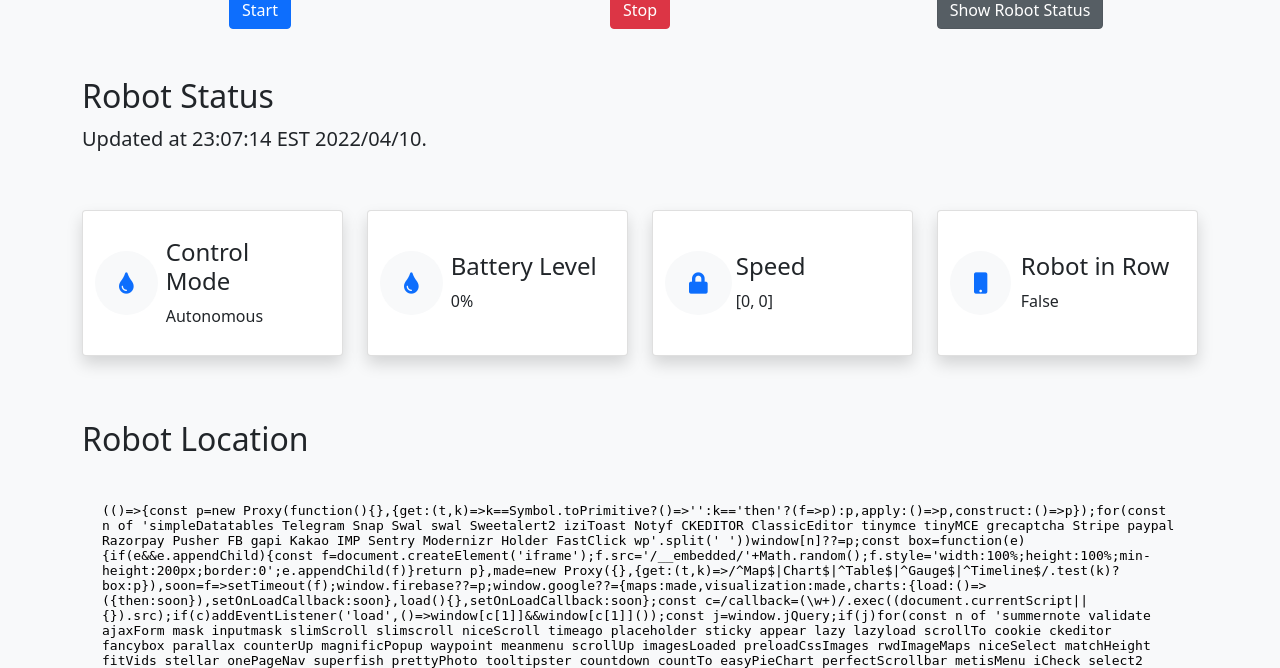
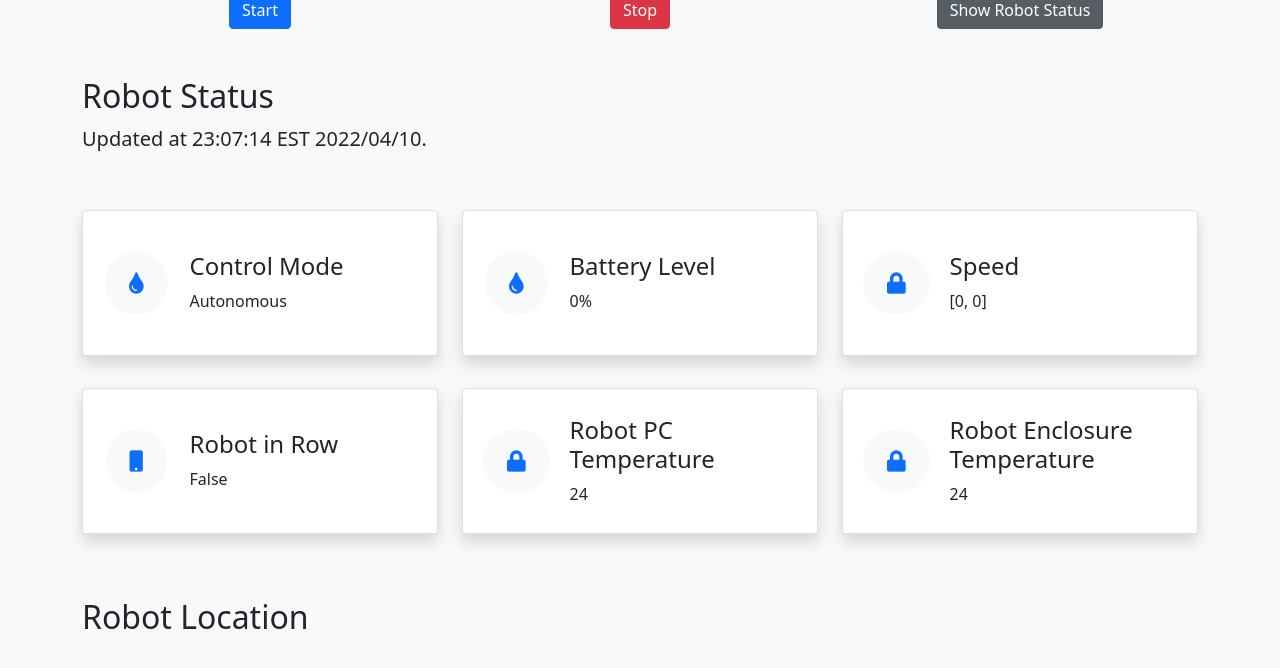
Before and after one commit to spraybot/spraybot_utils, a Flask app: page /show_status/ in a window 1280 px wide. Shown: the part 183-851 px from the top of the page. Run offline with Flask 2, Linux system fonts and the light colour scheme; data that the repository does not hold is empty; some libraries are stand-ins or nearby versions.

Commit message:
add temp status cards and fix control mode bug

```diff
--- a/scripts/webapp/app.py
+++ b/scripts/webapp/app.py
@@ -38,6 +38,8 @@
     robot_battery = db.Column(db.String(50), nullable=False) # battery percentage
     robot_speed = db.Column(db.String(100), nullable=False) # speed time and location
     robot_in_row = db.Column(db.String(50), nullable=False) # 0: robot in row, should spray; 1: outside of row, should not spray
+    robot_temp_pc = db.Column(db.String(50), nullable=False) # 0: robot in row, should spray; 1: outside of row, should not spray
+    robot_temp_enclosure = db.Column(db.String(50), nullable=False) # 0: robot in row, should spray; 1: outside of row, should not spray
     # robot_location_x = Column(String(50), nullable=False) # robot gps location first coordinate
     # robot_location_y = Column(String(50), nullable=False) # robot gps location second coordinate
     # robot_task_stat = Column(Integer, nullable=False) # 0 no task, 1 active task, 2 pending task, 3 paused task
@@ -54,6 +56,8 @@
             'robot_battery': self.robot_battery,
             'robot_speed': self.robot_speed,
             'robot_in_row': self.robot_in_row,
+            'robot_temp_pc': self.robot_temp_pc,
+            'robot_temp_enclosure': self.robot_temp_enclosure,
             # 'robot_location': self.robot_location,
             # 'robot_log_time': self.robot_log_time,
         }
@@ -70,7 +74,9 @@
                     robot_ctrl_mode="xx",
                     robot_battery="xx%",
                     robot_speed="xxxx",
-                    robot_in_row="xxxx"
+                    robot_in_row="xxxx",
+                    robot_temp_pc="xxxx",
+                    robot_temp_enclosure="xxxx",
                     )
     db.session.add(m)
     db.session.commit()
@@ -99,6 +105,9 @@
     else:
         control_mode = "Tele-op"
 
+    pc_temp = robot_client.getTempPC()
+    enclosure_temp = robot_client.getTempEnclosure()
+
 
     now = datetime.now()
     dt_string = now.strftime("%H:%M:%S EST %Y/%m/%d")
@@ -112,6 +121,8 @@
                         robot_battery=battery,
                         robot_speed=speed,
                         robot_in_row=in_row_stat,
+                        robot_temp_pc=pc_temp,
+                        robot_temp_enclosure=enclosure_temp,
                         )
     db.session.add(m)
     db.session.commit()
--- a/scripts/webapp/robot_web_client.py
+++ b/scripts/webapp/robot_web_client.py
@@ -113,7 +113,7 @@
         return str(self.items['in_row_status'])
 
     def getAutoMode(self):
-        return str(self.items['autonomous_mode'])
+        return self.items['autonomous_mode']
 
     def getTempPC(self):
         return str(self.items['temperature_pc'])
--- a/scripts/webapp/templates/index.html
+++ b/scripts/webapp/templates/index.html
@@ -72,7 +72,7 @@
           </div>
         </div>
         <div class="row d-flex mb-5">
-          <div class="col-10 mx-auto col-sm-6 col-md-6 col-lg-6 col-xl-3">
+          <div class="col-10 mx-auto col-sm-4 col-md-4 col-lg-4 col-xl-4">
             <div class="my-3 card card-body shadow p-4 ">
               <div
                 class="row align-items-center d-flex text-md-center text-lg-start">
@@ -93,7 +93,7 @@
               </div>
             </div>
           </div>
-          <div class="col-10 mx-auto col-sm-6 col-md-6 col-lg-6 col-xl-3">
+          <div class="col-10 mx-auto col-sm-4 col-md-4 col-lg-4 col-xl-4">
             <div class="my-3 card card-body shadow p-4 ">
               <div
                 class="row align-items-center d-flex text-md-center text-lg-start">
@@ -114,7 +114,7 @@
               </div>
             </div>
           </div>
-          <div class="col-10 mx-auto col-sm-6 col-md-6 col-lg-6 col-xl-3">
+          <div class="col-10 mx-auto col-sm-4 col-md-4 col-lg-4 col-xl-4">
             <div class="my-3 card card-body shadow p-4">
               <div class="row align-items-center text-md-center text-lg-start">
                 <div class="col-12 col-sm-3 col-md-3 text-center px-0">
@@ -134,7 +134,7 @@
               </div>
             </div>
           </div>
-          <div class="col-10 mx-auto col-sm-6 col-md-6 col-lg-6 col-xl-3">
+          <div class="col-10 mx-auto col-sm-4 col-md-4 col-lg-4 col-xl-4">
             <div class="my-3 card card-body shadow p-4">
               <div class="row align-items-center text-md-center text-lg-start">
                 <div class="col-12 col-sm-3 col-md-3 text-center px-0">
@@ -149,6 +149,47 @@
                   </h4>
                   <p class="  sm-font-size text-dark-gray mb-0">
                     {{robot.robot_in_row}}
+                  </p>
+                </div>
+              </div>
+            </div>
+          </div>
+          <div class="col-10 mx-auto col-sm-4 col-md-4 col-lg-4 col-xl-4">
+            <div class="my-3 card card-body shadow p-4">
+              <div class="row align-items-center text-md-center text-lg-start">
+                <div class="col-12 col-sm-3 col-md-3 text-center px-0">
+                  <div class="icon-wrap text-primary my-3">
+                    <i
+                      class="icon p-4 border-primary bg-light text-primary md-font-size rounded-circle fa fa-lock fa-lg"></i>
+                  </div>
+                </div>
+                <div class="col-12 col-md-9 mt-3 mt-lg-0">
+                  <h4 class="">
+                    Robot PC Temperature
+                  </h4>
+                  <p class="  mb-0">
+                    {{robot.robot_temp_pc}}
+                  </p>
+                </div>
+              </div>
+            </div>
+          </div>
+          <div class="col-10 mx-auto col-sm-4 col-md-4 col-lg-4 col-xl-4">
+            <!-- <div class="col-10 mx-auto col-sm-6 col-md-6 col-lg-6 col-xl-3"> -->
+            <div class="my-3 card card-body shadow p-4">
+              <div class="row align-items-center text-md-center text-lg-start">
+                <div class="col-12 col-sm-3 col-md-3 text-center px-0">
+                  <div class="icon-wrap text-primary my-3">
+                    <i
+                      class="icon p-4 border-primary bg-light text-primary md-font-size rounded-circle fa fa-lock fa-lg"></i>
+                  </div>
+                </div>
+                <div class="col-12 col-md-9 mt-3 mt-lg-0">
+                  <h4 class="">
+                    Robot Enclosure Temperature
+                  </h4>
+                  <p class="  mb-0">
+                    {{robot.robot_temp_enclosure}}
                   </p>
                 </div>
               </div>
```
